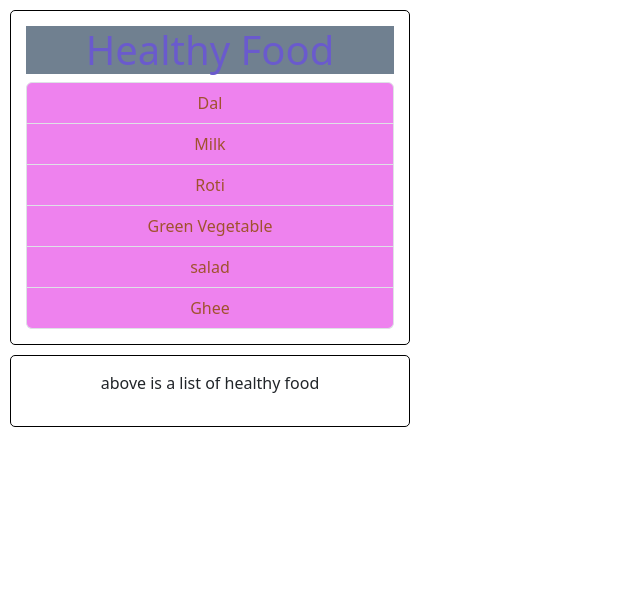
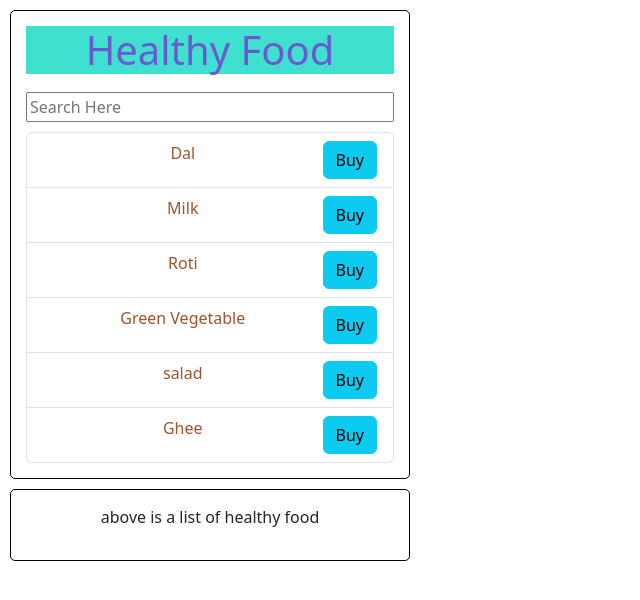
Before and after one commit to Shub1ham/REACT, a React (Vite) app in the folder 4.Fragments/learning_fragment/: page / in a window 1280 px wide. Shown: the top 600 px of the page, without its empty margins (0-640 px from the left). Built offline with nearby package versions, Linux system fonts and the light colour scheme.

Commit message:
handling events

```diff
--- a/4.Fragments/learning_fragment/src/App.css
+++ b/4.Fragments/learning_fragment/src/App.css
@@ -1,6 +1,6 @@
 
 
 .head{
-  background-color: slategray;
+  background-color:turquoise;
   color:slateblue;
 }
--- a/4.Fragments/learning_fragment/src/App.jsx
+++ b/4.Fragments/learning_fragment/src/App.jsx
@@ -4,6 +4,7 @@ import Heading from "./component/heading";
 import List from "./component/list";
 import Error from "./component/error_message";
 import Container from "./component/Container";
+import Searchbar from "./component/Searchbar";
 function App() {
   let fooditem=['Dal','Milk','Roti','Green Vegetable','salad','Ghee']
   // let fooditem = [];
@@ -14,6 +15,7 @@ function App() {
     <Container>
       <Heading />
       <Error items={fooditem}></Error>
+      <Searchbar></Searchbar>
       <List items={fooditem}></List>
     </Container>
     <Container>
--- /dev/null
+++ b/4.Fragments/learning_fragment/src/component/Searchbar.jsx
@@ -0,0 +1,15 @@
+import styles from './Searchbar.module.css'
+const Searchbar=()=>{
+    const displaychange=(event)=>{
+        console.log(event.target.value)
+    }
+    return (
+        <input type="text" placeholder="Search Here" className={styles.search}
+
+        onChange={displaychange}
+
+        ></input>
+    )
+}
+
+export default Searchbar;
--- /dev/null
+++ b/4.Fragments/learning_fragment/src/component/Searchbar.module.css
@@ -0,0 +1,4 @@
+.search{
+    width: 100%;
+    margin: 10px 0px;
+}
--- a/4.Fragments/learning_fragment/src/component/item.jsx
+++ b/4.Fragments/learning_fragment/src/component/item.jsx
@@ -1,9 +1,17 @@
 import styles from './item.module.css'
 
 let Item = (props) => {
+  const buybuttonclicked=(event)=>{
+    console.log(`${props.fooditems} being bought`)
+  }
   return (
     <li  className={`${styles.rows} list-group-item`}>
       <span className={`${styles['font-size']}`}>{props.fooditems}</span>
+      <button className={`${styles.butt}  btn btn-info`}
+
+      onClick={(event)=>buybuttonclicked(event)}
+
+      >Buy</button>
     </li>
   );
 };
--- a/4.Fragments/learning_fragment/src/component/item.module.css
+++ b/4.Fragments/learning_fragment/src/component/item.module.css
@@ -1,8 +1,12 @@
 .rows {
-  background-color: violet;
+  background-color:white;
 }
 
 .font-size {
   font-weight: 500;
   color: sienna;
 }
+
+.butt{
+  float: right;
+}
```
